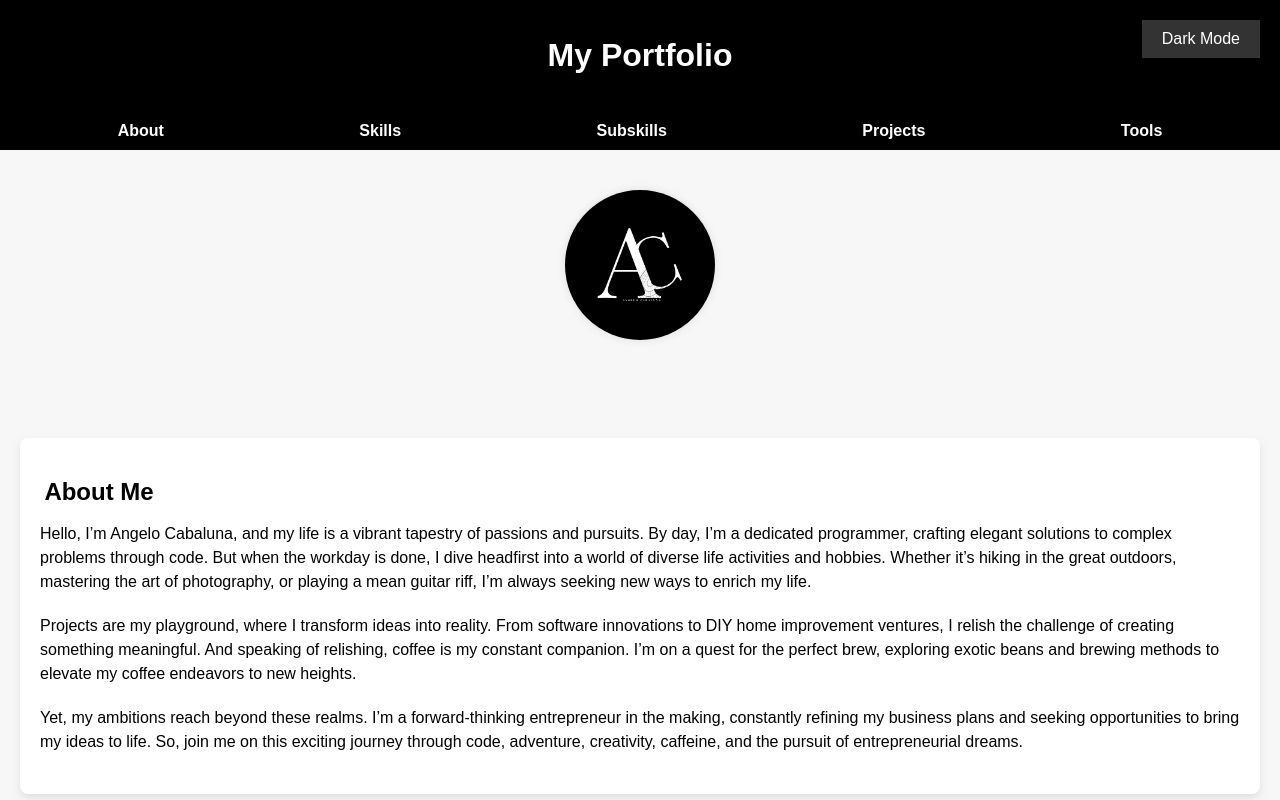
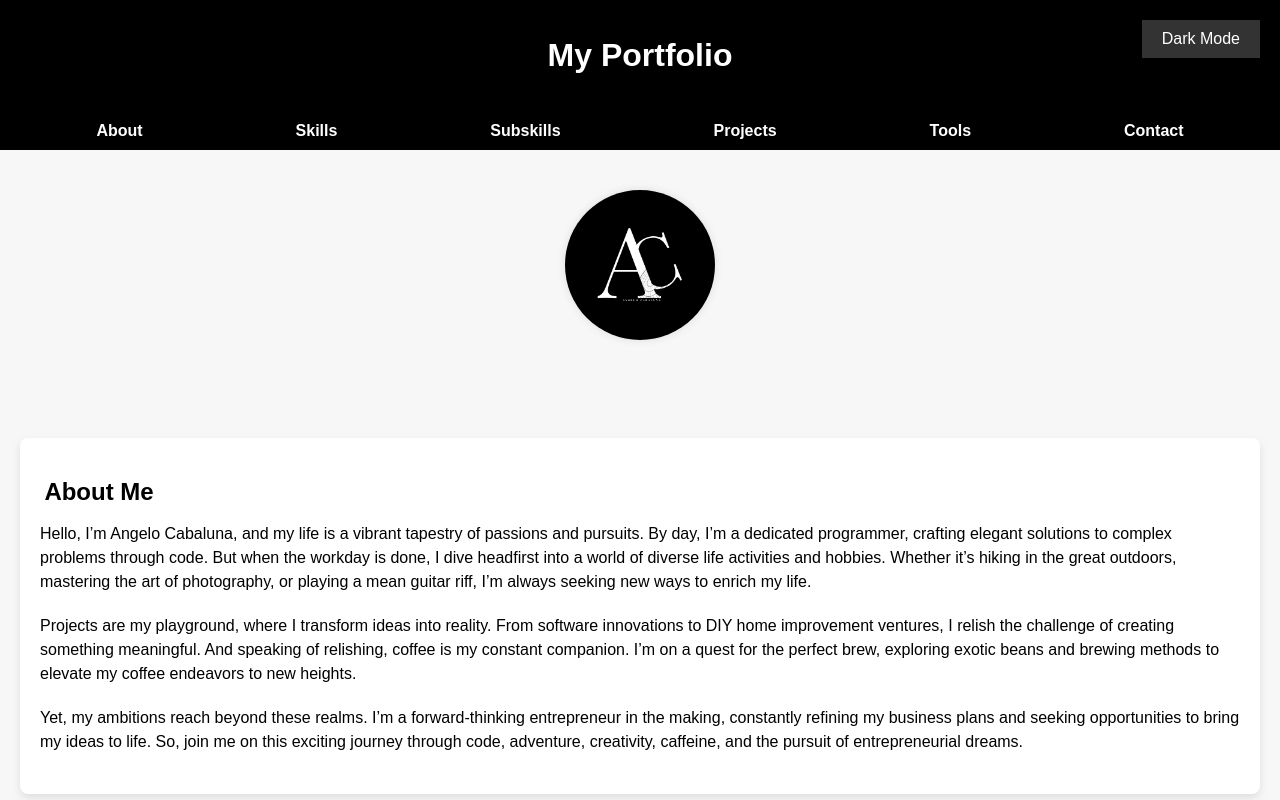
Before and after one commit to JGELLO/React-Development, a React (Create React App) app: page / in a window 1280 px wide. Shown: the top 800 px of the page. Built offline with nearby package versions, Linux system fonts and the light colour scheme.

Commit message:
minor updates

```diff
--- a/src/App.js
+++ b/src/App.js
@@ -86,9 +86,10 @@ const App = () => {
           <Element name="tools">
             <Tools />
           </Element>
+          <Element name="contact">
+            <Contact />
+          </Element>
           {/* Add more sections as needed */}
-
-          <Contact />
 
           {/* <ThreeScene /> */}
 
--- a/src/Footer.js
+++ b/src/Footer.js
@@ -12,7 +12,7 @@ const Footer = () => {
 
   return (
     <footer style={footerStyle}>
-      <p>&copy; 2023 Your Name. All Rights Reserved.</p>
+      <p>&copy; 2023 JGELLO. All Rights Reserved.</p>
     </footer>
   );
 };
--- a/src/Navigation.js
+++ b/src/Navigation.js
@@ -10,6 +10,7 @@ const Navigation = () => {
         <li><Link to="subskills" smooth={true} duration={500}>Subskills</Link></li>
         <li><Link to="projects" smooth={true} duration={500}>Projects</Link></li>
         <li><Link to="tools" smooth={true} duration={500}>Tools</Link></li>
+        <li><Link to="contact" smooth={true} duration={500}>Contact</Link></li>
         {/* Add more navigation links as needed */}
       </ul>
     </nav>
```
